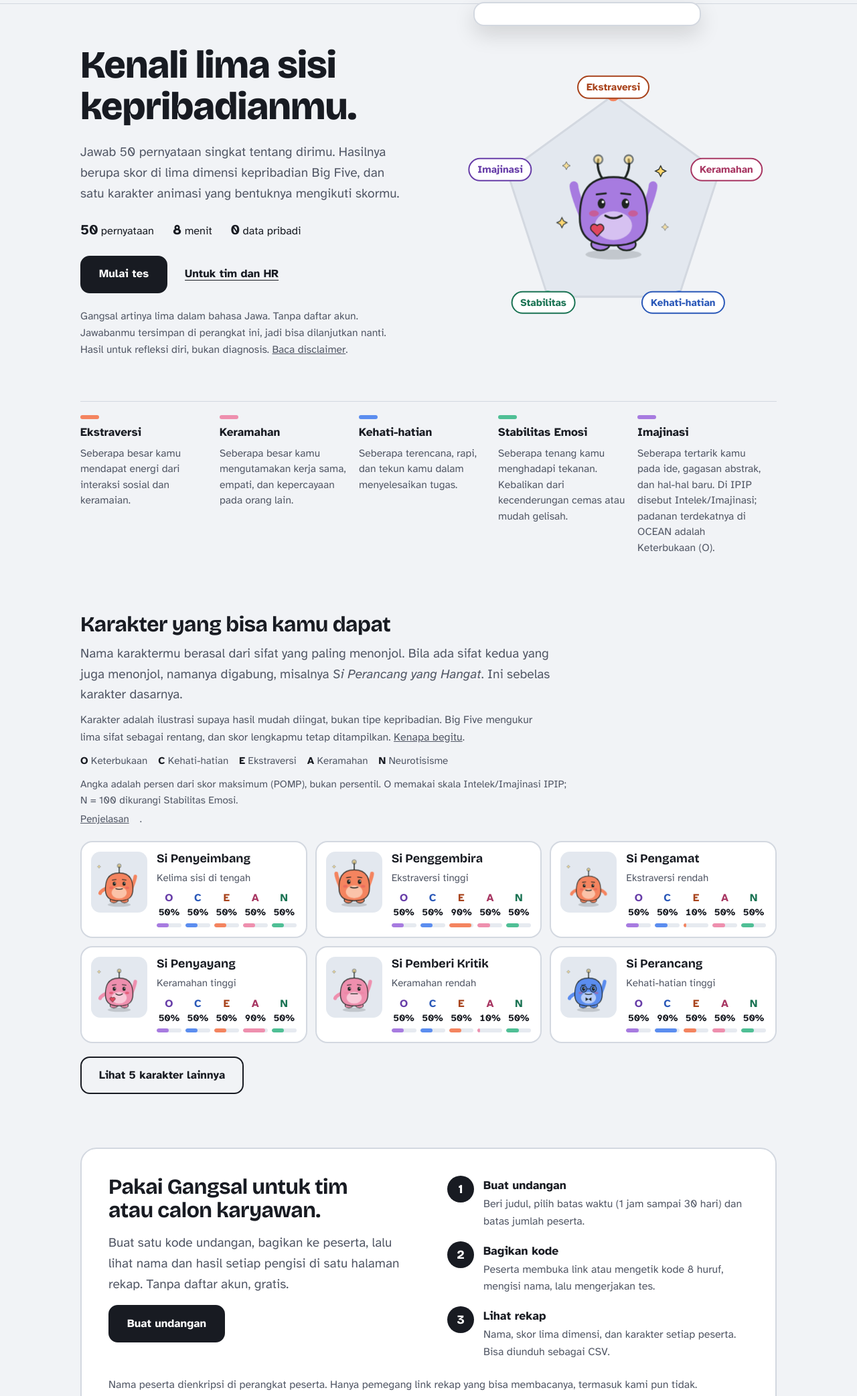
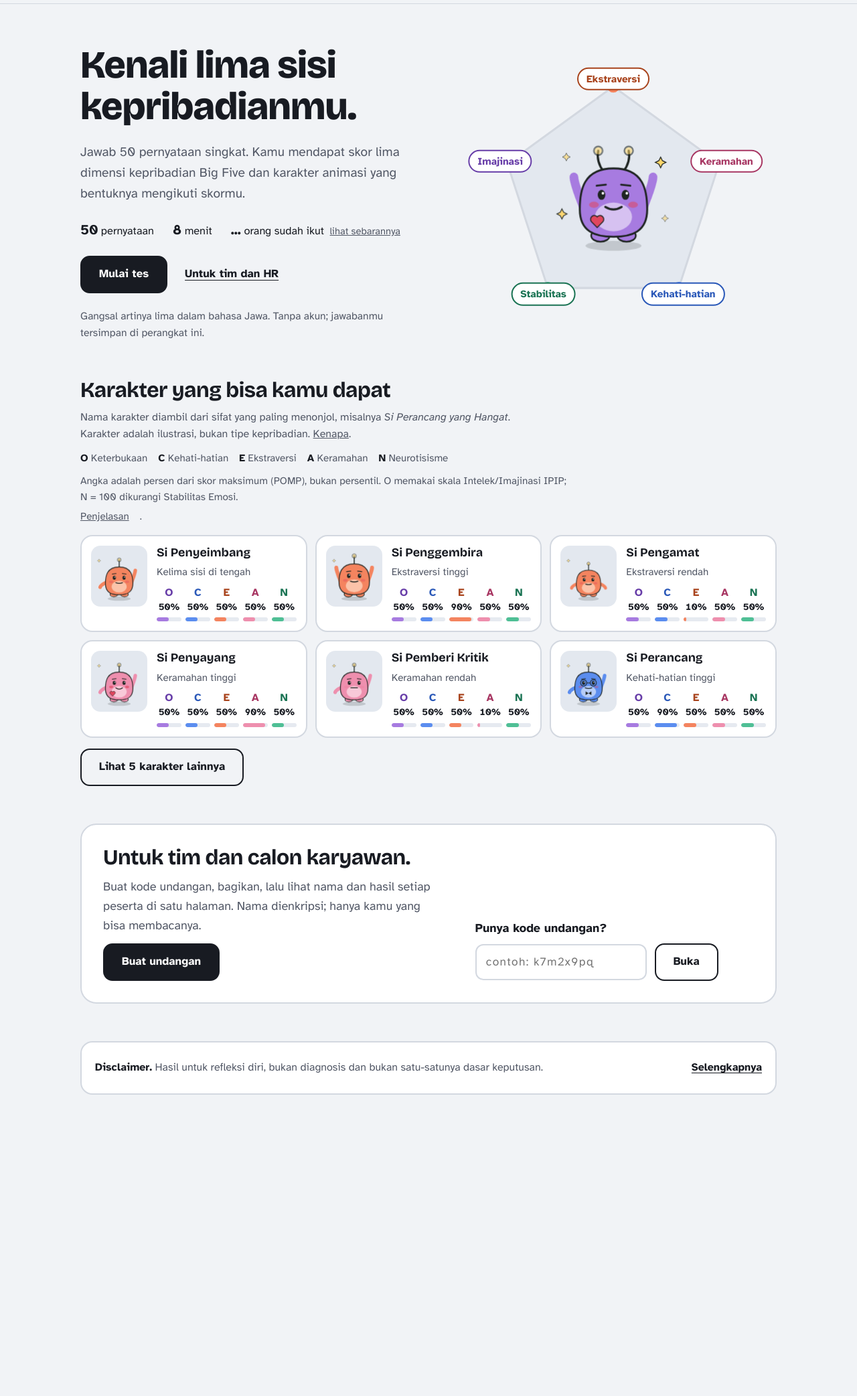
Before and after one commit to fahroediin/gangsal, a website with bundled scripts: page public/index.html in a window 1280 px wide. Shown: the part 63-2148 px from the top of the page at 67% size. After the commit the page ends 1738 px from the top, so only its background shows below. Built offline with nearby package versions, Linux system fonts and the light colour scheme; files whose address does not match are found by name.

Commit message:
Show live participant count on home, shorten home page, fix donate panel visibility
- Hidden donate panel no longer renders as an empty box ([hidden] wins over display rules)
- Home shows the participant total and refreshes it every 30s and on tab focus
- Remove the Rekap nav button and manual reload buttons; recap updates itself
- Drop the dimensions section, compact the catalog (swipe strip on phones) and teams block
- Disclaimer collapses into a details element

```diff
--- a/public/app.js
+++ b/public/app.js
@@ -52,7 +52,6 @@ const reduceMotion = ()=>matchMedia("(prefers-reduced-motion: reduce)").matches;
 function setTitle(t){ document.title = t ? `${t} | Gangsal` : "Gangsal: Tes Kepribadian Big Five"; }
 function setNav(which){
   $("#navTest").setAttribute("aria-current", which==="test"?"page":"false");
-  $("#navRecap").setAttribute("aria-current", which==="recap"?"page":"false");
   $("#navInvite").setAttribute("aria-current", which==="invite"?"page":"false");
   if (which !== "test") quizActive = false;
 }
@@ -163,46 +162,39 @@ function viewIntro(){
   <section class="home">
     <div class="home-copy">
       <h1>Kenali lima sisi kepribadianmu.</h1>
-      <p class="lede">Jawab 50 pernyataan singkat tentang dirimu. Hasilnya berupa skor di lima dimensi kepribadian Big Five, dan satu karakter animasi yang bentuknya mengikuti skormu.</p>
-      <div class="facts"><span><b class="num">50</b> pernyataan</span><span><b class="num">8</b> menit</span><span><b class="num">0</b> data pribadi</span></div>
+      <p class="lede">Jawab 50 pernyataan singkat. Kamu mendapat skor lima dimensi kepribadian Big Five dan karakter animasi yang bentuknya mengikuti skormu.</p>
+      <div class="facts">
+        <span><b class="num">50</b> pernyataan</span><span><b class="num">8</b> menit</span>
+        <span class="live" aria-live="polite"><b class="num" id="liveCount">${liveTotal === null ? "..." : fmtNum(liveTotal)}</b> orang sudah ikut <a href="#rekap">lihat sebarannya</a></span>
+      </div>
       <div class="row">
         <button class="btn primary" id="start" type="button">${n ? `Lanjutkan, sudah ${n} dari ${TOTAL}` : "Mulai tes"}</button>
         ${n ? `<button class="btn" id="restart" type="button">Mulai dari awal</button>` : `<button class="btn link" id="toTeams" type="button">Untuk tim dan HR</button>`}
       </div>
-      <p class="fineprint">Gangsal artinya lima dalam bahasa Jawa. Tanpa daftar akun. Jawabanmu tersimpan di perangkat ini, jadi bisa dilanjutkan nanti. Hasil untuk refleksi diri, bukan diagnosis. <a href="#disclaimer">Baca disclaimer</a>.</p>
+      <p class="fineprint">Gangsal artinya lima dalam bahasa Jawa. Tanpa akun; jawabanmu tersimpan di perangkat ini.</p>
     </div>
     <div class="home-art">${pentaFrame(SAMPLE)}</div>
-  </section>
-  <section class="dims" aria-label="Lima dimensi yang diukur">
-    ${DIMS.map(d=>`<div><i style="background:var(--d-${DK[d.key]})"></i><b>${d.name}</b><span>${d.about}</span></div>`).join("")}
   </section>
   <section class="catalog" aria-labelledby="catTitle">
     <div class="catalog-head">
       <h2 id="catTitle">Karakter yang bisa kamu dapat</h2>
-      <p class="lede">Nama karaktermu berasal dari sifat yang paling menonjol. Bila ada sifat kedua yang juga menonjol, namanya digabung, misalnya <i>Si Perancang yang Hangat</i>. Ini sebelas karakter dasarnya.</p>
-      <p class="note" style="margin-top:0">Karakter adalah ilustrasi supaya hasil mudah diingat, bukan tipe kepribadian. Big Five mengukur lima sifat sebagai rentang, dan skor lengkapmu tetap ditampilkan. <a href="/metode#karakter">Kenapa begitu</a>.</p>
+      <p class="note" style="margin-top:0">Nama karakter diambil dari sifat yang paling menonjol, misalnya <i>Si Perancang yang Hangat</i>. Karakter adalah ilustrasi, bukan tipe kepribadian. <a href="/metode#karakter">Kenapa</a>.</p>
       ${OCEAN_LEGEND}
     </div>
     <ul class="plist collapsed" id="catList">${basePersonas().map(p=>personaCard(p, `<span class="pmeta">${p.trait}</span>`)).join("")}</ul>
-    <div><button class="btn" type="button" id="catMore" aria-controls="catList" aria-expanded="false">Lihat ${basePersonas().length - 6} karakter lainnya</button></div>
+    <div class="cat-more"><button class="btn" type="button" id="catMore" aria-controls="catList" aria-expanded="false">Lihat ${basePersonas().length - 6} karakter lainnya</button></div>
   </section>
   <section class="teams" aria-labelledby="teamsTitle">
     <div class="teams-copy">
-      <h2 id="teamsTitle">Pakai Gangsal untuk tim atau calon karyawan.</h2>
-      <p class="lede">Buat satu kode undangan, bagikan ke peserta, lalu lihat nama dan hasil setiap pengisi di satu halaman rekap. Tanpa daftar akun, gratis.</p>
+      <h2 id="teamsTitle">Untuk tim dan calon karyawan.</h2>
+      <p>Buat kode undangan, bagikan, lalu lihat nama dan hasil setiap peserta di satu halaman. Nama dienkripsi; hanya kamu yang bisa membacanya.</p>
       <div class="row"><button class="btn primary" id="toInvite" type="button">Buat undangan</button></div>
     </div>
-    <ol class="steps">
-      <li><b>Buat undangan</b><span>Beri judul, pilih batas waktu (1 jam sampai 30 hari) dan batas jumlah peserta.</span></li>
-      <li><b>Bagikan kode</b><span>Peserta membuka link atau mengetik kode 8 huruf, mengisi nama, lalu mengerjakan tes.</span></li>
-      <li><b>Lihat rekap</b><span>Nama, skor lima dimensi, dan karakter setiap peserta. Bisa diunduh sebagai CSV.</span></li>
-    </ol>
-    <p class="teams-note">Nama peserta dienkripsi di perangkat peserta. Hanya pemegang link rekap yang bisa membacanya, termasuk kami pun tidak.</p>
     <form class="joincode" id="joinForm" novalidate>
       <label for="joinCode">Punya kode undangan?</label>
       <div class="row">
         <input id="joinCode" name="joinCode" inputmode="text" autocomplete="off" autocapitalize="none" spellcheck="false" maxlength="9" placeholder="contoh: k7m2x9pq">
-        <button class="btn" type="submit">Buka undangan</button>
+        <button class="btn" type="submit">Buka</button>
       </div>
       <p class="field-error" id="joinErr" role="alert" hidden></p>
     </form>
@@ -215,6 +207,7 @@ function viewIntro(){
     if (!open) $("#catTitle").scrollIntoView({ block: "start", behavior: reduceMotion() ? "auto" : "smooth" });
   };
   if ($("#toTeams")) $("#toTeams").onclick = ()=>{ $(".teams").scrollIntoView({behavior: reduceMotion() ? "auto" : "smooth", block:"start"}); $("#teamsTitle").setAttribute("tabindex","-1"); $("#teamsTitle").focus({preventScroll:true}); };
+  refreshLive();
   $("#joinForm").onsubmit = e=>{
     e.preventDefault();
     const c = $("#joinCode").value.trim().toLowerCase().replace(/[\s-]/g, "");
@@ -406,7 +399,7 @@ function viewResult(s, code){
         <p>${TEXT[d.key][lv]}</p>
       </article>`; }).join("")}
       <p class="note">Skor 0 sampai 100 adalah persen dari skor maksimum yang mungkin (POMP), dihitung dari jawabanmu sendiri; bukan persentil. ${levelBasisNote()} Tidak ada skor yang lebih baik; tiap ujung punya kelebihannya. <a href="/metode">Cara penghitungan dan rujukan</a>.</p>
-      ${mine ? `<div class="row" style="margin-top:20px"><button class="btn" id="again" type="button">Ulangi tes</button><button class="btn link" id="toRecap2" type="button">Lihat rekap peserta</button></div>` : ""}
+      ${mine ? `<div class="row" style="margin-top:20px"><button class="btn" id="again" type="button">Ulangi tes</button></div>` : ""}
     </div>
   </section>`;
   if (mine) updateSaveStatus();
@@ -432,7 +425,6 @@ function viewResult(s, code){
   };
   if ($("#tryIt")) $("#tryIt").onclick = ()=>{ resetTest(); nav("/#tes"); };
   if ($("#again")) $("#again").onclick = ()=>{ resetTest(); nav("/#tes"); };
-  if ($("#toRecap2")) $("#toRecap2").onclick = ()=>nav("/#rekap");
 }
 
 async function renderCard(s, name){
@@ -465,19 +457,30 @@ async function renderCard(s, name){
 }
 function rr(g,x,y,w,h,r){ g.beginPath(); g.moveTo(x+r,y); g.arcTo(x+w,y,x+w,y+h,r); g.arcTo(x+w,y+h,x,y+h,r); g.arcTo(x,y+h,x,y,r); g.arcTo(x,y,x+w,y,r); g.closePath(); }
 
-/* ---------- rekap ---------- */
+/* ---------- rekap dan total live ---------- */
+// Satu sumber data untuk total pengguna di beranda, norma, dan halaman rekap. Diperbarui otomatis.
+let liveTotal = null;
+const fmtNum = n => Number(n).toLocaleString("id-ID");
+let loadingStats = false;
 async function loadRecap(){
-  recapErr = null;
+  if (loadingStats) return;
+  loadingStats = true;
   const ctl = new AbortController(); const timer = setTimeout(()=>ctl.abort(), 10000);
   try{
-    const res = await fetch("/api/stats", {signal:ctl.signal});
+    const res = await fetch("/api/stats", { signal: ctl.signal, cache: "no-store" });
     if (!res.ok) throw new Error(String(res.status));
-    recap = await res.json();
+    recap = await res.json(); recapErr = null;
     if (recap.norms) NORMS = recap.norms;
-  }catch(e){ recapErr = "Rekap gagal dimuat. Periksa koneksi internet, lalu tekan Rekap lagi."; }
-  finally{ clearTimeout(timer); }
-  if (location.hash==="#rekap") viewRecap();
+    liveTotal = recap.total;
+  }catch(e){ if (recap === null) recapErr = "Rekap belum bisa dimuat. Halaman ini akan mencoba lagi otomatis."; }
+  finally{ clearTimeout(timer); loadingStats = false; }
+  const el = $("#liveCount"); if (el && liveTotal !== null) el.textContent = fmtNum(liveTotal);
+  if (location.pathname === "/" && location.hash === "#rekap"){ const y = scrollY; viewRecap(); scrollTo(0, y); }
 }
+const refreshLive = loadRecap;
+const onLivePage = () => location.pathname === "/" && (location.hash === "" || location.hash === "#rekap");
+setInterval(()=>{ if (!document.hidden && onLivePage()) loadRecap(); }, 30_000);
+document.addEventListener("visibilitychange", ()=>{ if (!document.hidden && onLivePage()) loadRecap(); });
 
 function viewRecap(){
   setNav("recap"); setTitle("Rekap peserta");
@@ -528,9 +531,8 @@ function viewRecap(){
   $("#view").innerHTML = `
     ${recap && recap.total ? "" : `<h1 style="margin-bottom:24px">Rekap peserta</h1>`}
     ${body}
-    <div class="row" style="margin-top:32px"><button class="btn primary" id="toTest" type="button">Ikut tes</button>${recap?`<button class="btn link" id="refresh" type="button">Muat ulang rekap</button>`:""}</div>`;
+    <div class="row" style="margin-top:32px"><button class="btn primary" id="toTest" type="button">Ikut tes</button><span class="hint">Angka di halaman ini diperbarui otomatis setiap 30 detik.</span></div>`;
   $("#toTest").onclick = ()=>nav("/#tes");
-  if ($("#refresh")) $("#refresh").onclick = ()=>{ recap = null; viewRecap(); };
 }
 
 /* ---------- undangan: daftar milik perangkat ini ---------- */
@@ -1113,7 +1115,7 @@ function route(){
   }
   if (h==="tes") viewTest();
   else if (h==="rekap") viewRecap();
-  else if (h==="disclaimer"){ viewIntro(); $("#disclaimer").scrollIntoView(); }
+  else if (h==="disclaimer"){ viewIntro(); $("#disclaimer").open = true; $("#disclaimer").scrollIntoView(); }
   else viewIntro();
 }
 window.addEventListener("popstate", route);
@@ -1121,7 +1123,6 @@ window.addEventListener("hashchange", ()=>{ route(); if (location.hash!=="#discl
 $("#brand").onclick = e=>{ e.preventDefault(); nav("/"); };
 document.querySelector(".skip").onclick = e=>{ e.preventDefault(); $("#view").focus(); };
 $("#navTest").onclick = ()=>nav("/#tes");
-$("#navRecap").onclick = ()=>nav("/#rekap");
 $("#navInvite").onclick = ()=>nav("/undang");
 $("#themeBtn").onclick = ()=>{ const t = THEMES[(THEMES.indexOf(currentTheme())+1)%3]; if (t==="system") lsDel("gangsal-theme"); else lsSet("gangsal-theme", t); applyTheme(t); };
 matchMedia("(prefers-color-scheme: dark)").addEventListener?.("change", ()=>applyTheme(currentTheme()));
--- a/public/index.html
+++ b/public/index.html
@@ -30,7 +30,6 @@
     </a>
     <nav class="links" aria-label="Navigasi utama">
       <button class="nav-btn" id="navTest" type="button">Tes</button>
-      <button class="nav-btn" id="navRecap" type="button">Rekap</button>
       <button class="nav-btn" id="navInvite" type="button">Undang</button>
       <div class="donate" id="donate">
         <button class="nav-btn donate-btn" id="donateBtn" type="button" aria-expanded="false" aria-haspopup="true" aria-controls="donatePanel" title="Donasi">
@@ -50,8 +49,8 @@
 <main id="view" tabindex="-1"></main>
 
 <footer class="foot">
-  <section class="disclaimer" id="disclaimer" aria-labelledby="disclaimerTitle">
-    <h2 id="disclaimerTitle">Disclaimer</h2>
+  <details class="disclaimer" id="disclaimer">
+    <summary><span><b style="color:var(--ink)">Disclaimer.</b> Hasil untuk refleksi diri, bukan diagnosis dan bukan satu-satunya dasar keputusan.</span></summary>
     <ul>
       <li><b>Bukan diagnosis.</b> Hasil tes ini untuk refleksi diri dan bahan percakapan. Jangan dipakai untuk diagnosis psikologis.</li>
       <li><b>Untuk perusahaan.</b> Jangan jadikan hasil tes sebagai satu-satunya dasar keputusan penerimaan atau penilaian kerja. Peserta undangan selalu diminta persetujuan sebelum nama dan hasilnya dikirim ke pembuat undangan.</li>
@@ -59,7 +58,7 @@
       <li><b>Bukan pemeriksaan psikologis.</b> Laporan pemeriksaan psikologis beserta rekomendasinya hanya dapat dibuat oleh Psikolog (Kode Etik Psikologi Indonesia, Pasal 62). <a href="/metode">Metode, aturan, dan rujukan lengkap</a>.</li>
       <li><b>Data.</b> Rekap umum hanya menyimpan jawaban anonim, tanpa nama atau email. Nama peserta undangan dienkripsi di perangkat peserta dan hanya bisa dibuka lewat link rekap milik pembuat undangan; pengelola Gangsal tidak bisa membacanya. Data undangan dihapus otomatis 90 hari setelah batas waktunya habis.</li>
     </ul>
-  </section>
+  </details>
 </footer>
 <script type="module" src="/app.js"></script>
 </body>
--- a/public/styles.css
+++ b/public/styles.css
@@ -26,6 +26,8 @@
   color-scheme:dark}
 
 *{box-sizing:border-box}
+/* Atribut hidden harus selalu menang atas display dari class (mis. panel donasi display:flex). */
+[hidden]{display:none !important}
 html{-webkit-text-size-adjust:100%}
 body{margin:0;background:var(--bg);color:var(--ink);font:18px/1.6 var(--f-body);
   padding-left:max(18px, env(safe-area-inset-left, 0px));padding-right:max(18px, env(safe-area-inset-right, 0px));
@@ -247,12 +249,21 @@ main:focus{outline:none}
 .tbl-scroll{overflow-x:auto;border:2px solid var(--line);border-radius:14px;background:var(--surface)}
 
 /* daftar karakter + OCEAN */
-.catalog{margin-top:clamp(40px,7vw,80px);display:flex;flex-direction:column;gap:20px}
+.catalog{margin-top:clamp(28px,5vw,56px);display:flex;flex-direction:column;gap:16px}
 .catalog-head{display:flex;flex-direction:column;gap:10px;max-width:46rem}
 .ocean-legend{display:flex;flex-wrap:wrap;gap:4px 16px;font-size:.95rem;color:var(--muted);margin:0}
 .ocean-legend b{color:var(--ink)}
 .plist{list-style:none;margin:0;padding:0;display:grid;grid-template-columns:repeat(auto-fill,minmax(min(100%,300px),1fr));gap:12px}
 .plist.collapsed .pcard:nth-child(n+7){display:none}
+/* ponsel: katalog jadi satu baris geser agar halaman tidak memanjang; semua 11 karakter bisa digeser */
+@media (max-width:640px){
+  .plist{display:flex;overflow-x:auto;scroll-snap-type:x mandatory;gap:12px;padding-bottom:10px;margin-inline:calc(-1 * max(18px, env(safe-area-inset-left, 0px)));padding-inline:max(18px, env(safe-area-inset-left, 0px));scroll-padding-inline:max(18px, env(safe-area-inset-left, 0px))}
+  .plist .pcard{flex:0 0 min(82%, 320px);scroll-snap-align:start}
+  .plist.collapsed .pcard:nth-child(n+7){display:grid}
+  .cat-more{display:none}
+}
+/* angka pengguna live */
+.facts .live a{font-size:.92rem;color:var(--muted);margin-left:4px}
 .pcard{display:grid;grid-template-columns:84px minmax(0,1fr);gap:14px;align-items:start;padding:14px;border:2px solid var(--line);border-radius:18px;background:var(--surface)}
 .pthumb{background:var(--stage);border-radius:14px;aspect-ratio:240/260;overflow:hidden}
 .pthumb svg{display:block;width:100%;height:100%}
@@ -271,16 +282,18 @@ main:focus{outline:none}
 @media (max-width:360px){.pcard{grid-template-columns:64px minmax(0,1fr);gap:10px;padding:12px}.ocean dd span{font-size:.8rem}}
 
 /* beranda: blok untuk tim */
-.teams{display:grid;grid-template-columns:minmax(0,1fr) minmax(0,1fr);gap:24px clamp(24px,5vw,56px);margin-top:clamp(40px,7vw,80px);
-  padding:clamp(22px,4vw,40px);border-radius:24px;background:var(--surface);border:2px solid var(--line)}
-.teams-copy{display:flex;flex-direction:column;gap:16px}
+.teams{display:grid;grid-template-columns:minmax(0,1.2fr) minmax(0,1fr);gap:20px clamp(24px,5vw,56px);margin-top:clamp(32px,5vw,56px);align-items:end;
+  padding:clamp(20px,3vw,32px);border-radius:24px;background:var(--surface);border:2px solid var(--line)}
+.teams-copy{display:flex;flex-direction:column;gap:12px}
+.teams-copy p{color:var(--muted)}
 .teams-note{grid-column:1/-1;font-size:1rem;color:var(--muted);margin:0}
 .steps{margin:0;padding:0;list-style:none;counter-reset:st;display:flex;flex-direction:column;gap:16px}
 .steps li{counter-increment:st;display:grid;grid-template-columns:40px minmax(0,1fr);gap:2px 14px}
 .steps li::before{content:counter(st);grid-row:span 2;width:40px;height:40px;border-radius:50%;display:grid;place-items:center;font:800 1.15rem var(--f-display);background:var(--ink);color:var(--primary-ink)}
 .steps b{font-size:1.1rem}
 .steps span{color:var(--muted);font-size:1rem}
-.joincode{grid-column:1/-1;border-top:1px solid var(--line);padding-top:20px;display:flex;flex-direction:column;gap:8px}
+.joincode{display:flex;flex-direction:column;gap:8px}
+@media (max-width:760px){.joincode{border-top:1px solid var(--line);padding-top:16px}}
 .joincode label{font-weight:700}
 .joincode input{max-width:16rem;letter-spacing:.08em}
 @media (max-width:760px){.teams{grid-template-columns:1fr}}
@@ -389,8 +402,14 @@ input[aria-invalid="true"]{border-color:var(--warn)}
 
 /* disclaimer */
 .foot{max-width:1040px;margin:0 auto}
-.disclaimer{border:2px solid var(--line);border-radius:18px;padding:22px 24px;background:var(--surface)}
+.disclaimer{border:2px solid var(--line);border-radius:18px;padding:16px 20px;background:var(--surface)}
 .disclaimer h2{font-size:1.2rem;margin-bottom:10px}
+/* disclaimer bisa dilipat: poin utamanya tetap terbaca di ringkasan */
+.disclaimer summary{cursor:pointer;font-size:1rem;color:var(--muted);line-height:1.6;min-height:44px;display:flex;align-items:center;gap:10px;list-style:none}
+.disclaimer summary::-webkit-details-marker{display:none}
+.disclaimer summary::after{content:"Selengkapnya";margin-left:auto;font-weight:700;color:var(--ink);white-space:nowrap;text-decoration:underline;text-underline-offset:3px}
+.disclaimer[open] summary::after{content:"Tutup"}
+.disclaimer[open] summary{margin-bottom:10px}
 .disclaimer ul{margin:0;padding-left:1.2rem;display:flex;flex-direction:column;gap:8px;font-size:1rem;color:var(--muted);max-width:52rem}
 .disclaimer b{color:var(--ink)}
 
```
